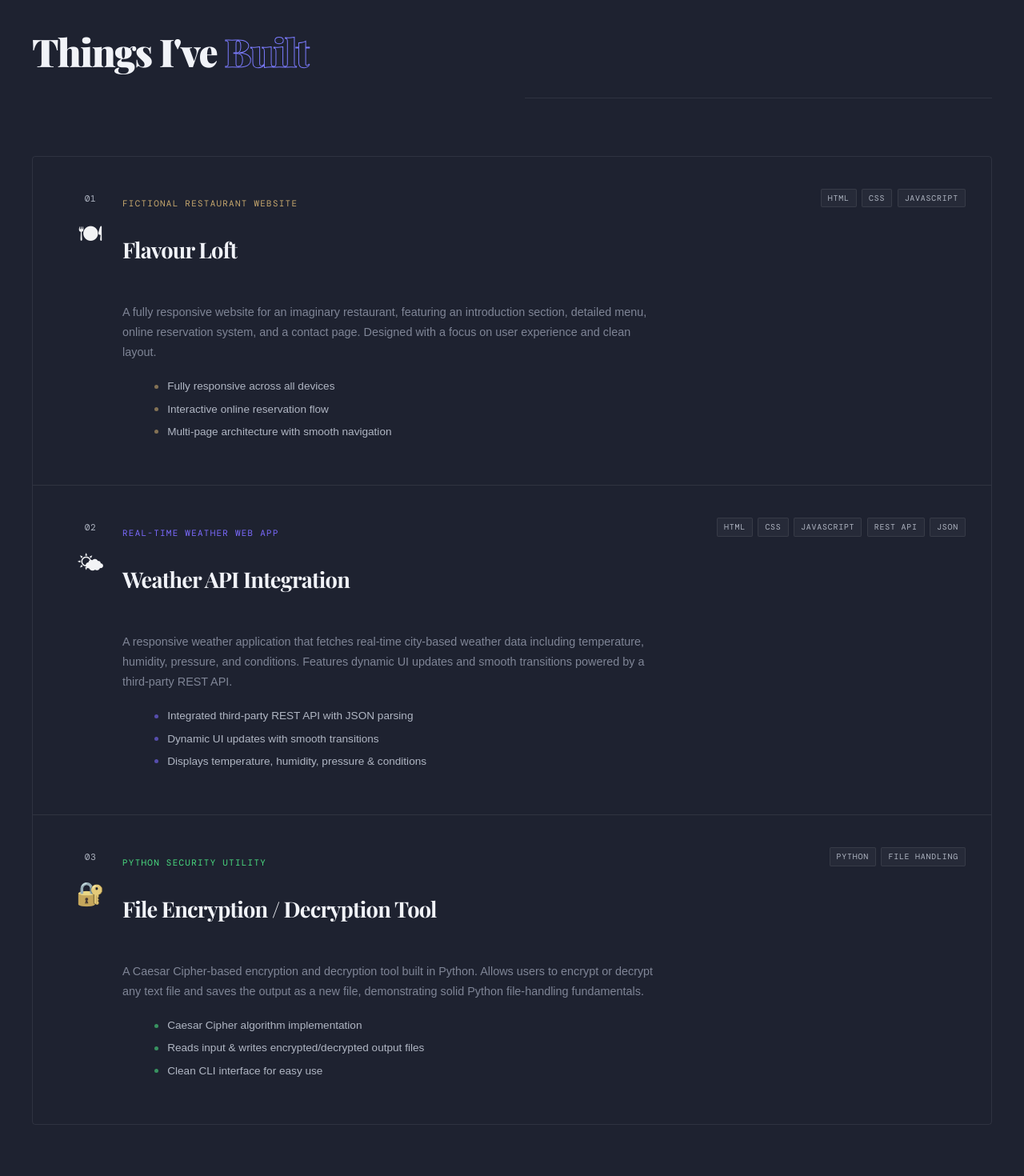
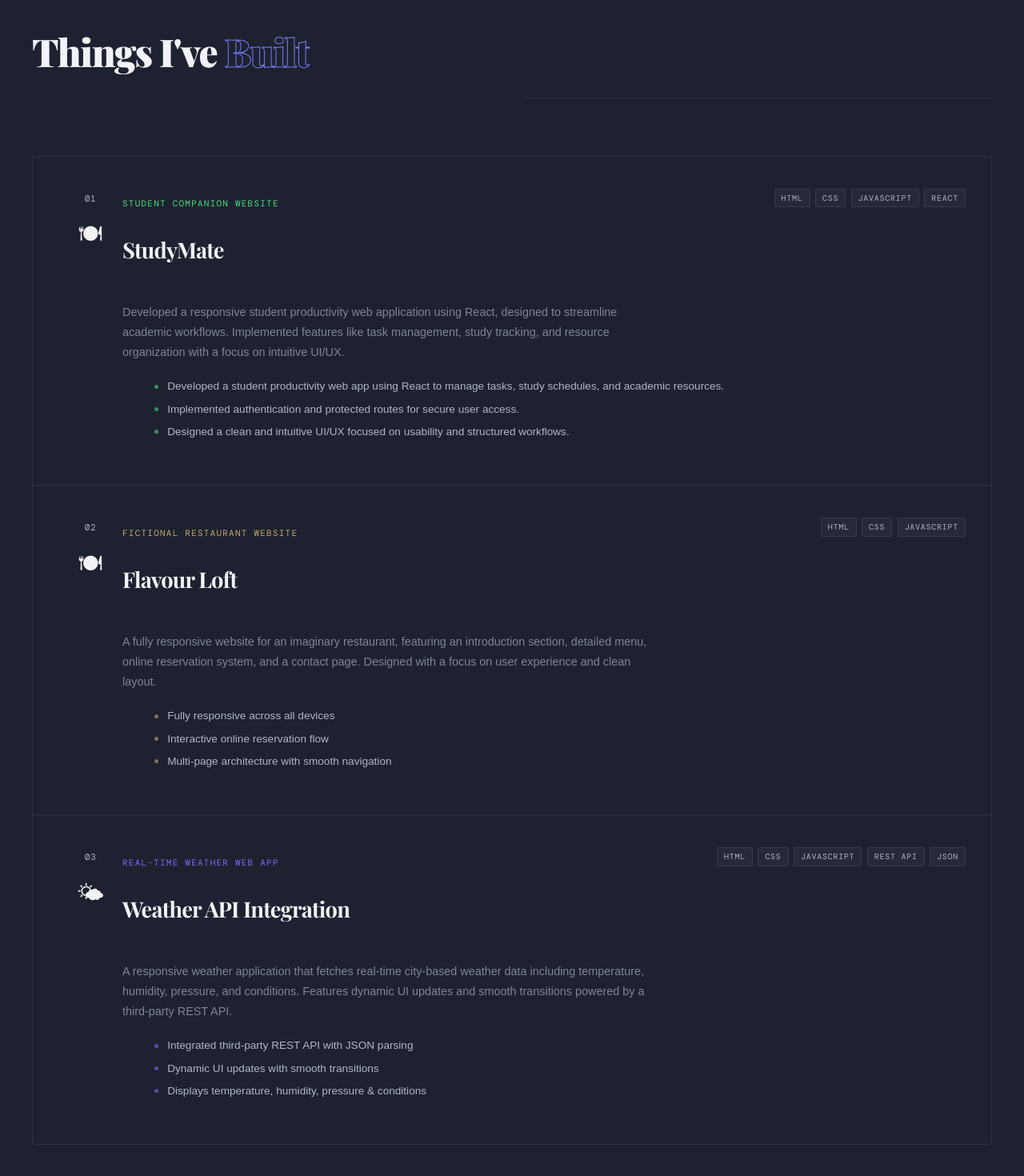
Before and after one commit to Taru-Sharma0503/Taru-s-Portfolio, a React (Vite) app: page / in a window 1280 px wide. Shown: the part 4605-6075 px from the top of the page at 80% size. Built offline with nearby package versions, Linux system fonts and the light colour scheme; a web font is replaced by a local one.

Commit message:
Made changes in the projects section

```diff
--- a/src/components/Projects.jsx
+++ b/src/components/Projects.jsx
@@ -5,6 +5,22 @@ import "./Projects.css";
 const projects = [
   {
     number: "01",
+    title: "StudyMate",
+    subtitle: "Student Companion Website",
+    description:
+      "Developed a responsive student productivity web application using React, designed to streamline academic workflows. Implemented features like task management, study tracking, and resource organization with a focus on intuitive UI/UX.",
+    stack: ["HTML", "CSS", "JavaScript","React"],
+    highlights: [
+      "Developed a student productivity web app using React to manage tasks, study schedules, and academic resources.",
+      "Implemented authentication and protected routes for secure user access.",
+      "Designed a clean and intuitive UI/UX focused on usability and structured workflows.",
+    ],
+    accent: "#4ade80",
+    icon: "🍽",
+    projectLink: "https://github.com/Taru-Sharma0503/StudyMate-Student-Companion",
+  },
+  {
+    number: "02",
     title: "Flavour Loft",
     subtitle: "Fictional Restaurant Website",
     description:
@@ -20,7 +36,7 @@ const projects = [
     projectLink: "https://taru-sharma0503.github.io/Restaurant-Webpage-Design/",
   },
   {
-    number: "02",
+   number: "03",
     title: "Weather API Integration",
     subtitle: "Real-Time Weather Web App",
     description:
@@ -34,23 +50,6 @@ const projects = [
     accent: "#7c6bff",
     icon: "🌤",
     projectLink: "https://taru-sharma0503.github.io/API-Integration/",
-  },
-  {
-    number: "03",
-    title: "File Encryption / Decryption Tool",
-    subtitle: "Python Security Utility",
-    description:
-      "A Caesar Cipher-based encryption and decryption tool built in Python. Allows users to encrypt or decrypt any text file and saves the output as a new file, demonstrating solid Python file-handling fundamentals.",
-    stack: ["Python", "File Handling"],
-    highlights: [
-      "Caesar Cipher algorithm implementation",
-      "Reads input & writes encrypted/decrypted output files",
-      "Clean CLI interface for easy use",
-    ],
-    accent: "#4ade80",
-    icon: "🔐",
-    projectLink:
-      "https://github.com/Taru-Sharma0503/File-encryption-and-decryption",
   },
 ];
 
```
